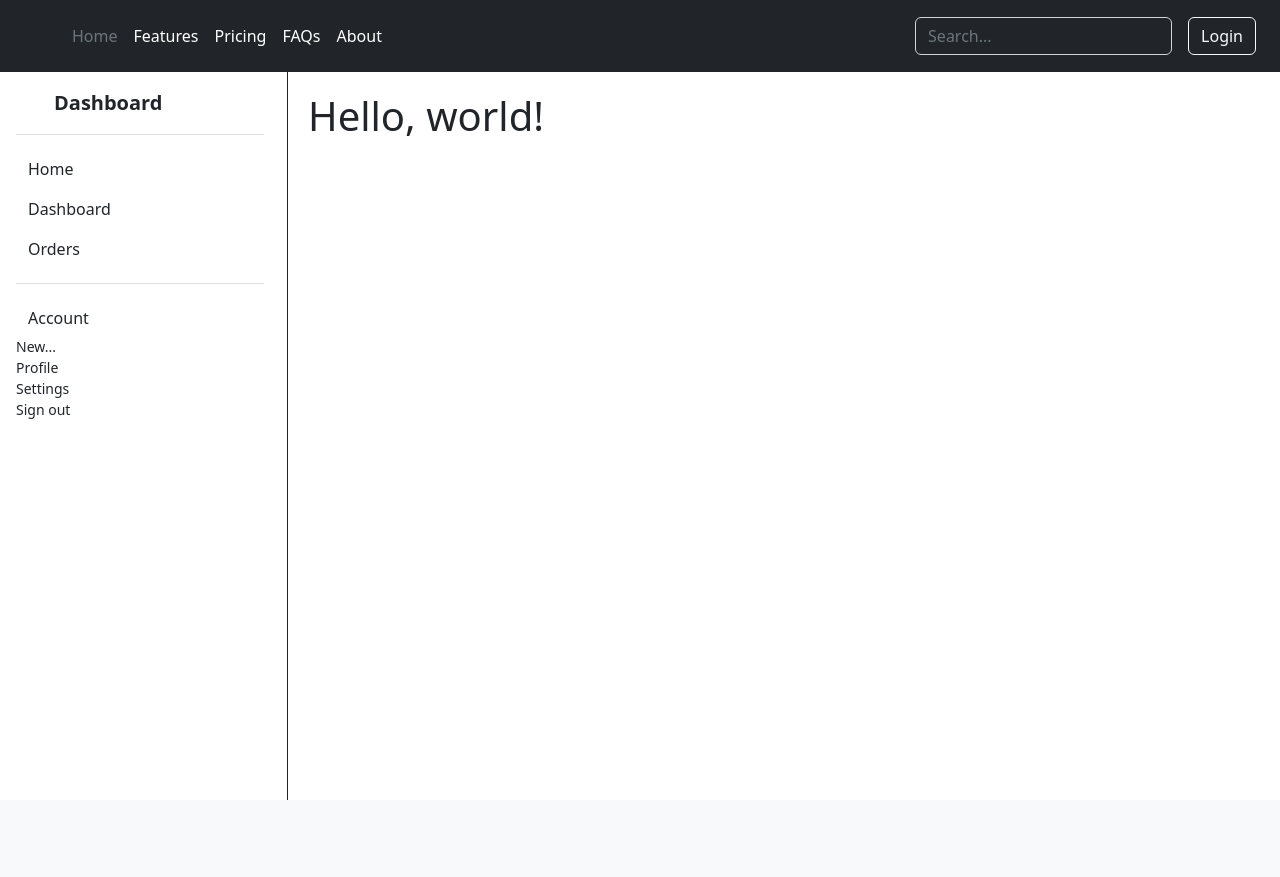
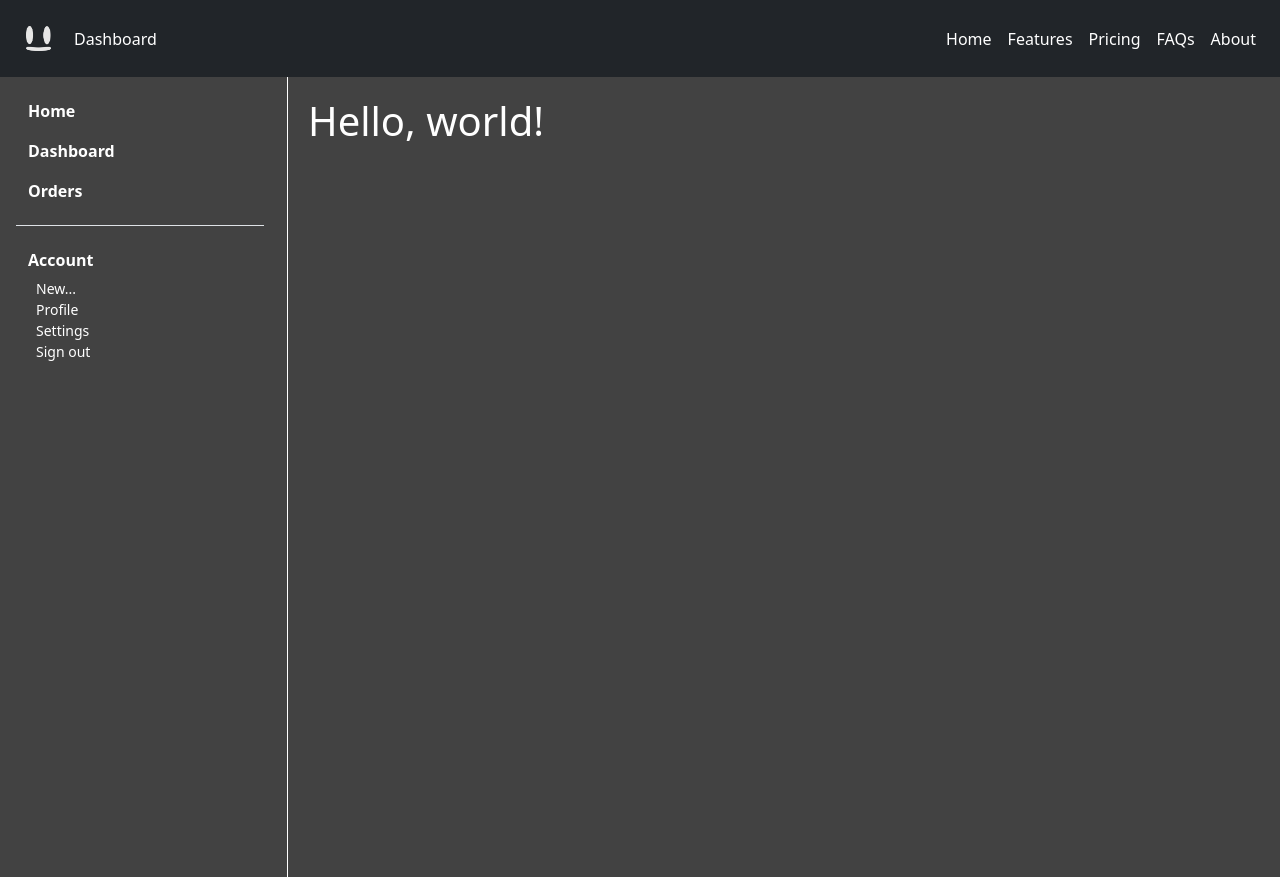
Before and after one commit to commrade-goad/prog-web, a PHP site: page / in a window 1280 px wide. Before the commit the page ends 800 px from the top, so only its background shows below. Run offline with PHP 8.4, Linux system fonts and the light colour scheme.

Commit message:
update the look

```diff
--- a/index.html
+++ /dev/null
@@ -1,247 +0,0 @@
-<!doctype html>
-<html lang="en">
-  <head>
-    <meta charset="utf-8" />
-    <meta name="viewport" content="width=device-width, initial-scale=1" />
-    <title>Bootstrap demo</title>
-    <link rel="stylesheet" href="style.css" />
-    <link
-      href="https://cdn.jsdelivr.net/npm/bootstrap@5.2.3/dist/css/bootstrap.min.css"
-      rel="stylesheet"
-      integrity="sha384-rbsA2VBKQhggwzxH7pPCaAqO46MgnOM80zW1RWuH61DGLwZJEdK2Kadq2F9CUG65"
-      crossorigin="anonymous"
-    />
-  </head>
-
-  <body>
-    <header class="p-3 text bg-dark">
-      <div
-        class="d-flex flex-wrap align-items-center justify-content-center justify-content-lg-start"
-      >
-        <a
-          href="/"
-          class="d-flex align-items-center mb-2 mb-lg-0 text-white text-decoration-none"
-        >
-          <svg
-            class="bi me-2"
-            width="40"
-            height="32"
-            role="img"
-            aria-label="Bootstrap"
-          >
-            <use xlink:href="#bootstrap"></use>
-          </svg>
-        </a>
-
-        <ul
-          class="nav col-12 col-lg-auto me-lg-auto mb-2 justify-content-center mb-md-0"
-        >
-          <li><a href="#" class="nav-link px-2 text-secondary">Home</a></li>
-          <li><a href="#" class="nav-link px-2 text-white">Features</a></li>
-          <li><a href="#" class="nav-link px-2 text-white">Pricing</a></li>
-          <li><a href="#" class="nav-link px-2 text-white">FAQs</a></li>
-          <li><a href="#" class="nav-link px-2 text-white">About</a></li>
-        </ul>
-
-        <form class="col-12 col-lg-auto mb-3 mb-lg-0 me-lg-3" role="search">
-          <input
-            type="search"
-            class="form-control form-control-dark text-bg-dark"
-            placeholder="Search..."
-            aria-label="Search"
-          />
-        </form>
-
-        <div class="text-end">
-          <button type="button" class="btn btn-outline-light me-2">
-            Login
-          </button>
-        </div>
-      </div>
-    </header>
-    <div class="left-bar secondary-color">
-      <div class="flex-shrink-0 p-3 bg-white" style="width: 280px">
-        <div
-          class="d-flex align-items-center pb-3 mb-3 link-dark text-decoration-none border-bottom"
-        >
-          <svg class="bi pe-none me-2" width="30" height="24">
-            <use xlink:href="#bootstrap"></use>
-          </svg>
-          <span class="fs-5 fw-semibold">Dashboard</span>
-        </div>
-        <ul class="list-unstyled ps-0">
-          <li class="mb-1">
-            <button
-              class="btn btn-toggle d-inline-flex align-items-center rounded border-0 collapsed"
-              data-bs-toggle="collapse"
-              data-bs-target="#home-collapse"
-              aria-expanded="false"
-            >
-              Home
-            </button>
-            <div class="collapse" id="home-collapse" style="">
-              <ul class="btn-toggle-nav list-unstyled fw-normal pb-1 small">
-                <li>
-                  <a
-                    href="#"
-                    class="link-dark d-inline-flex text-decoration-none rounded"
-                    >Overview</a
-                  >
-                </li>
-                <li>
-                  <a
-                    href="#"
-                    class="link-dark d-inline-flex text-decoration-none rounded"
-                    >Updates</a
-                  >
-                </li>
-                <li>
-                  <a
-                    href="#"
-                    class="link-dark d-inline-flex text-decoration-none rounded"
-                    >Reports</a
-                  >
-                </li>
-              </ul>
-            </div>
-          </li>
-          <li class="mb-1">
-            <button
-              class="btn btn-toggle d-inline-flex align-items-center rounded border-0 collapsed"
-              data-bs-toggle="collapse"
-              data-bs-target="#dashboard-collapse"
-              aria-expanded="false"
-            >
-              Dashboard
-            </button>
-            <div class="collapse" id="dashboard-collapse">
-              <ul class="btn-toggle-nav list-unstyled fw-normal pb-1 small">
-                <li>
-                  <a
-                    href="#"
-                    class="link-dark d-inline-flex text-decoration-none rounded"
-                    >Overview</a
-                  >
-                </li>
-                <li>
-                  <a
-                    href="#"
-                    class="link-dark d-inline-flex text-decoration-none rounded"
-                    >Weekly</a
-                  >
-                </li>
-                <li>
-                  <a
-                    href="#"
-                    class="link-dark d-inline-flex text-decoration-none rounded"
-                    >Monthly</a
-                  >
-                </li>
-                <li>
-                  <a
-                    href="#"
-                    class="link-dark d-inline-flex text-decoration-none rounded"
-                    >Annually</a
-                  >
-                </li>
-              </ul>
-            </div>
-          </li>
-          <li class="mb-1">
-            <button
-              class="btn btn-toggle d-inline-flex align-items-center rounded border-0 collapsed"
-              data-bs-toggle="collapse"
-              data-bs-target="#orders-collapse"
-              aria-expanded="false"
-            >
-              Orders
-            </button>
-            <div class="collapse" id="orders-collapse">
-              <ul class="btn-toggle-nav list-unstyled fw-normal pb-1 small">
-                <li>
-                  <a
-                    href="#"
-                    class="link-dark d-inline-flex text-decoration-none rounded"
-                    >New</a
-                  >
-                </li>
-                <li>
-                  <a
-                    href="#"
-                    class="link-dark d-inline-flex text-decoration-none rounded"
-                    >Processed</a
-                  >
-                </li>
-                <li>
-                  <a
-                    href="#"
-                    class="link-dark d-inline-flex text-decoration-none rounded"
-                    >Shipped</a
-                  >
-                </li>
-                <li>
-                  <a
-                    href="#"
-                    class="link-dark d-inline-flex text-decoration-none rounded"
-                    >Returned</a
-                  >
-                </li>
-              </ul>
-            </div>
-          </li>
-          <li class="border-top my-3"></li>
-          <li class="mb-1">
-            <button
-              class="btn btn-toggle d-inline-flex align-items-center rounded border-0"
-              data-bs-toggle="collapse"
-              data-bs-target="#account-collapse"
-              aria-expanded="true"
-            >
-              Account
-            </button>
-            <div class="collapse show" id="account-collapse" style="">
-              <ul class="btn-toggle-nav list-unstyled fw-normal pb-1 small">
-                <li>
-                  <a
-                    href="#"
-                    class="link-dark d-inline-flex text-decoration-none rounded"
-                    >New...</a
-                  >
-                </li>
-                <li>
-                  <a
-                    href="#"
-                    class="link-dark d-inline-flex text-decoration-none rounded"
-                    >Profile</a
-                  >
-                </li>
-                <li>
-                  <a
-                    href="#"
-                    class="link-dark d-inline-flex text-decoration-none rounded"
-                    >Settings</a
-                  >
-                </li>
-                <li>
-                  <a
-                    href="#"
-                    class="link-dark d-inline-flex text-decoration-none rounded"
-                    >Sign out</a
-                  >
-                </li>
-              </ul>
-            </div>
-          </li>
-        </ul>
-      </div>
-    </div>
-    <div class="right-bar">
-      <h1>Hello, world!</h1>
-    </div>
-    <script
-      src="https://cdn.jsdelivr.net/npm/bootstrap@5.2.3/dist/js/bootstrap.bundle.min.js"
-      integrity="sha384-kenU1KFdBIe4zVF0s0G1M5b4hcpxyD9F7jL+jjXkk+Q2h455rYXK/7HAuoJl+0I4"
-      crossorigin="anonymous"
-    ></script>
-  </body>
-</html>
--- /dev/null
+++ b/index.php
@@ -0,0 +1,30 @@
+<!doctype html>
+<html lang="en">
+    <head>
+        <meta charset="utf-8" />
+        <meta name="viewport" content="width=device-width, initial-scale=1" />
+        <title>Bootstrap demo</title>
+        <link rel="stylesheet" href="style.css" />
+        <link
+        href="https://cdn.jsdelivr.net/npm/bootstrap@5.2.3/dist/css/bootstrap.min.css"
+        rel="stylesheet"
+        integrity="sha384-rbsA2VBKQhggwzxH7pPCaAqO46MgnOM80zW1RWuH61DGLwZJEdK2Kadq2F9CUG65"
+        crossorigin="anonymous"
+    />
+    </head>
+
+    <body>
+        <div id="header"></div>
+        <div id="sidebar"></div>
+        <div class="content">
+            <h1>Hello, world!</h1>
+        </div>
+        <script
+        src="https://cdn.jsdelivr.net/npm/bootstrap@5.2.3/dist/js/bootstrap.bundle.min.js"
+        integrity="sha384-kenU1KFdBIe4zVF0s0G1M5b4hcpxyD9F7jL+jjXkk+Q2h455rYXK/7HAuoJl+0I4"
+        crossorigin="anonymous"
+    ></script>
+        <script src="js/c-header.js"></script>
+        <script src="js/c-sidebar.js"></script>
+    </body>
+</html>
--- /dev/null
+++ b/js/c-header.js
@@ -0,0 +1,42 @@
+let header_div = document.getElementById("header");
+
+header_div.innerHTML = `
+<header class="p-3 text bg-dark">
+    <div
+        class="d-flex flex-wrap align-items-center justify-content-center justify-content-lg-start"
+    >
+        <a
+            href="/"
+            class="d-flex align-items-center mb-2 mb-lg-0 text-white text-decoration-none"
+        >
+            <img src="assets/logo.png" class="logo">
+        </a>
+
+        <ul
+            class="nav col-12 col-lg-auto me-lg-auto mb-2 justify-content-center mb-md-0"
+        >
+            <li class="px-2 text-white nav-link">Dashboard</li>
+            <!-- <li><a href="#" class="nav-link px-2 text-white">Home</a></li> -->
+            <!-- <li><a href="#" class="nav-link px-2 text-white">Features</a></li> -->
+            <!-- <li><a href="#" class="nav-link px-2 text-white">Pricing</a></li> -->
+            <!-- <li><a href="#" class="nav-link px-2 text-white">FAQs</a></li> -->
+            <!-- <li><a href="#" class="nav-link px-2 text-white">About</a></li> -->
+        </ul>
+
+        <div class="text-end">
+            <ul
+                class="nav col-12 col-lg-auto me-lg-auto mb-2 mb-md-0"
+            >
+                <li><a href="#" class="nav-link px-2 text-white">Home</a></li>
+                <li><a href="#" class="nav-link px-2 text-white">Features</a></li>
+                <li><a href="#" class="nav-link px-2 text-white">Pricing</a></li>
+                <li><a href="#" class="nav-link px-2 text-white">FAQs</a></li>
+                <li><a href="#" class="nav-link px-2 text-white">About</a></li>
+            </ul>
+            <!-- <button type="button" class="btn btn-outline-light me-2"> -->
+            <!--     Logout -->
+            <!-- </button> -->
+        </div>
+    </div>
+</header>
+`;
--- a/style.css
+++ b/style.css
@@ -1,13 +1,30 @@
 .left-bar {
     left: 0;
-    position: fixed;
+    position: absolute;
     min-width: 18rem;
     border-right: 1px solid;
-    height: 100dvh;
+    height: 100vh;
+    background: #424242;
+    color: white;
 }
 
-.right-bar {
+.content {
     margin-left: 18rem;
     padding: 20px;
-    position: absolute;
+    /* position: absolute; */
+    background: #424242;
+    color: white;
+    /* min-width: 75vw; */
+    min-height: 100vh;
 }
+
+.logo {
+    width: 25px !important;
+    height: 25px !important;
+    margin: 10px;
+    margin-right: 15px;
+}
+
+#home-collapse, #dashboard-collapse, #orders-collapse, #account-collapse {
+    margin-left: 20px;
+}
```
Also changed, not shown: js/c-sidebar.js (added, +172 -0 lines), assets/logo.png (added).
